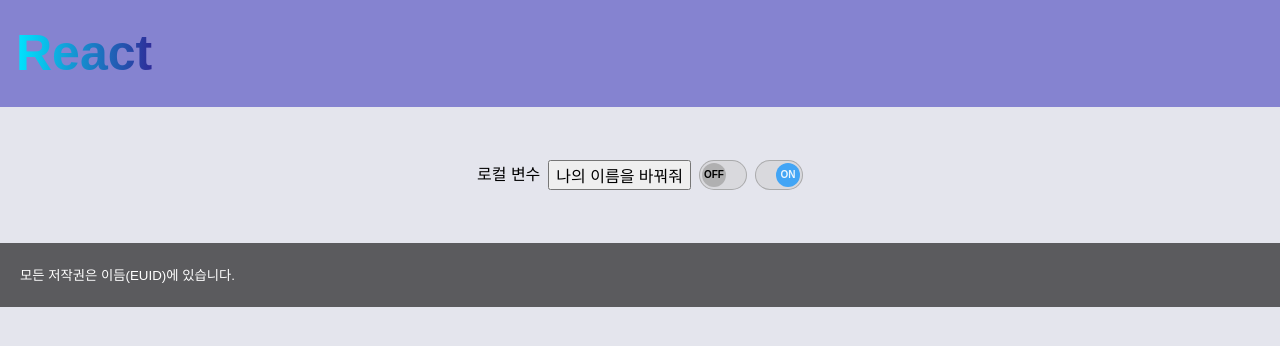
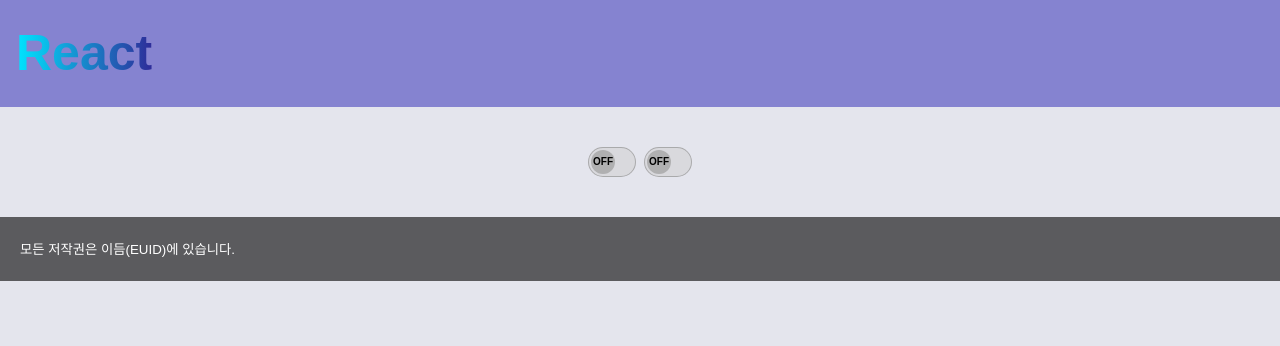
Before and after one commit to gobeeisfree/likelion-react-programming, a React (Vite) app: page / in a window 1280 px wide. Shown: the top 346 px of the page. Built offline with nearby package versions, Linux system fonts and the light colour scheme; a web font is replaced by a local one.

Commit message:
React 상태 관리 (컴포넌트 로컬 상태)
- useState
- [state, setState]
- setState → renderTrigger

```diff
--- a/src/pages/Demo.jsx
+++ b/src/pages/Demo.jsx
@@ -1,22 +1,42 @@
+/* eslint-disable no-inner-declarations */
 import Switcher from '@/components/Switcher/Switcher';
+import React from 'react';
 
-function Demo() {
+{
   // 로컬 변수
   let myName = '로컬 변수';
 
   // 로컬 뮤테이션
+  // eslint-disable-next-line no-unused-vars
   function handleUpdateMyName() {
     myName += ' Wow~';
     console.log(myName);
   }
 
   console.log('컴포넌트 렌더링 myName =', myName);
+}
+
+function Demo() {
   // 상태 관리는 페이지 컴포넌트에서 진행
+  // React.useState() 훅으로 선언된 상태로 제어
+  // on / off 상태 변수 (관리할 데이터 타입은 Boolean)
 
-  // React.useState() 혹은 선언된 상태로 제어
-  // on / off 상태 변수
+  // const readyState = React.useState(false); // [s, f]
+  // const isReady = readyState[0]; // 상태: state
+  // const setIsReady = readyState[1]; // 상태 업데이트 함수: setState
+
+  // console.log(isReady);
+  // console.log(setIsReady);
+
+  const [isReady, setIsReady] = React.useState(false);
+
   // 리액트가 요구하는 방법대로 상태를 업데이트(변경)하면?
   // 렌더링 트리거 → 컴포넌트 렌더링 → DOM 커밋 순으로 진행
+
+  const handleToggleReady = () => {
+    setIsReady(!isReady);
+  };
+
   return (
     <div
       style={{
@@ -27,15 +47,22 @@ function Demo() {
         columnGap: 8,
       }}
     >
-      <p>{myName}</p>
-      <button type="button" onClick={handleUpdateMyName}>
-        나의 이름을 바꿔줘
-      </button>
+      {/* <p>{myName}</p> */}
+      {/* <button type='button' onClick={handleUpdateMyName}>나의 이름을 바꿔줘</button> */}
       {/* Atomic Component → Stateless or Presentational */}
-      <Switcher onLabel="on" offLabel="off" />
-      <Switcher on onLabel="on" offLabel="off" />
+      <Switcher
+        on={isReady}
+        onLabel="on"
+        offLabel="off"
+        onClick={handleToggleReady}
+      />
+      <Switcher
+        on={isReady}
+        onLabel="on"
+        offLabel="off"
+        onClick={handleToggleReady}
+      />
     </div>
   );
 }
-
 export default Demo;
```
